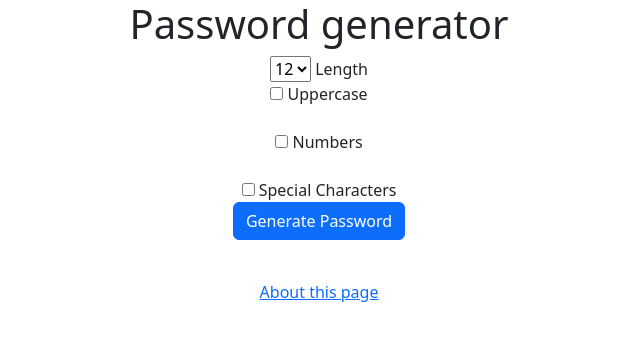
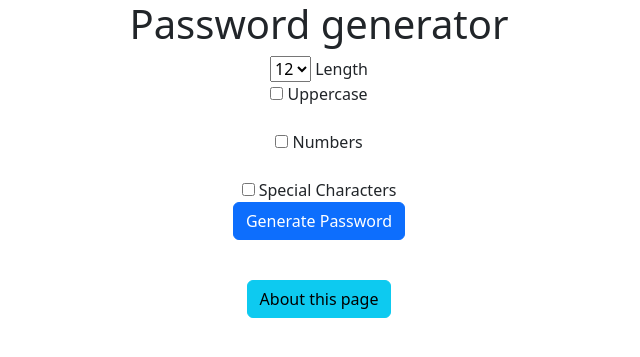
Before and after one commit to DanielQH07/django-password-generator, a Django app: page / in a window 1280 px wide. Shown: the top 357 px of the page, without its empty margins (321-961 px from the left). Run offline with Django 5.2, Linux system fonts and the light colour scheme.

Commit message:
some thing change

```diff
--- a/generator/templates/generator/home.html
+++ b/generator/templates/generator/home.html
@@ -26,6 +26,6 @@
         <input type="submit" value = "Generate Password" class = "btn btn-primary">
     </form>
     <br>
-        <a href = "{% url 'about' %}">About this page</a>
+        <a href = "{% url 'about' %}" class="btn btn-info">About this page</a>
     </br>
 </div>
```
